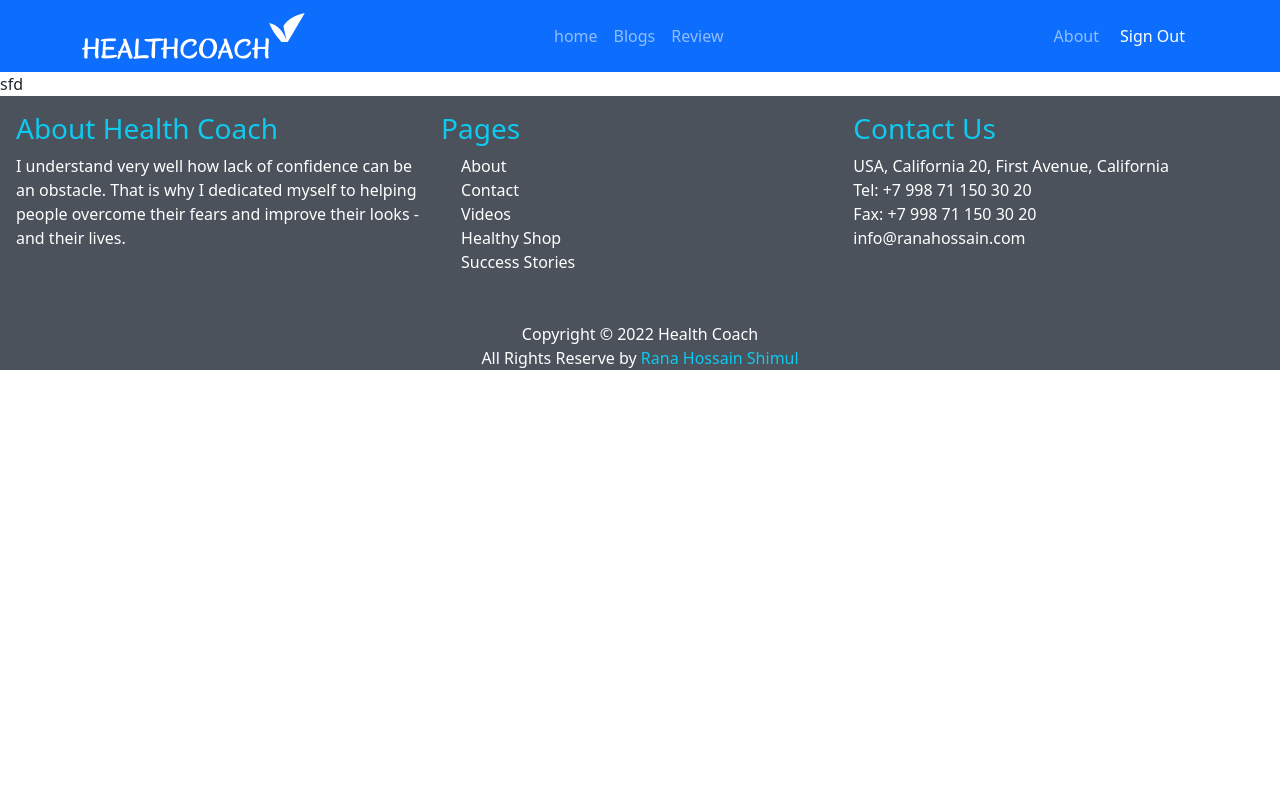
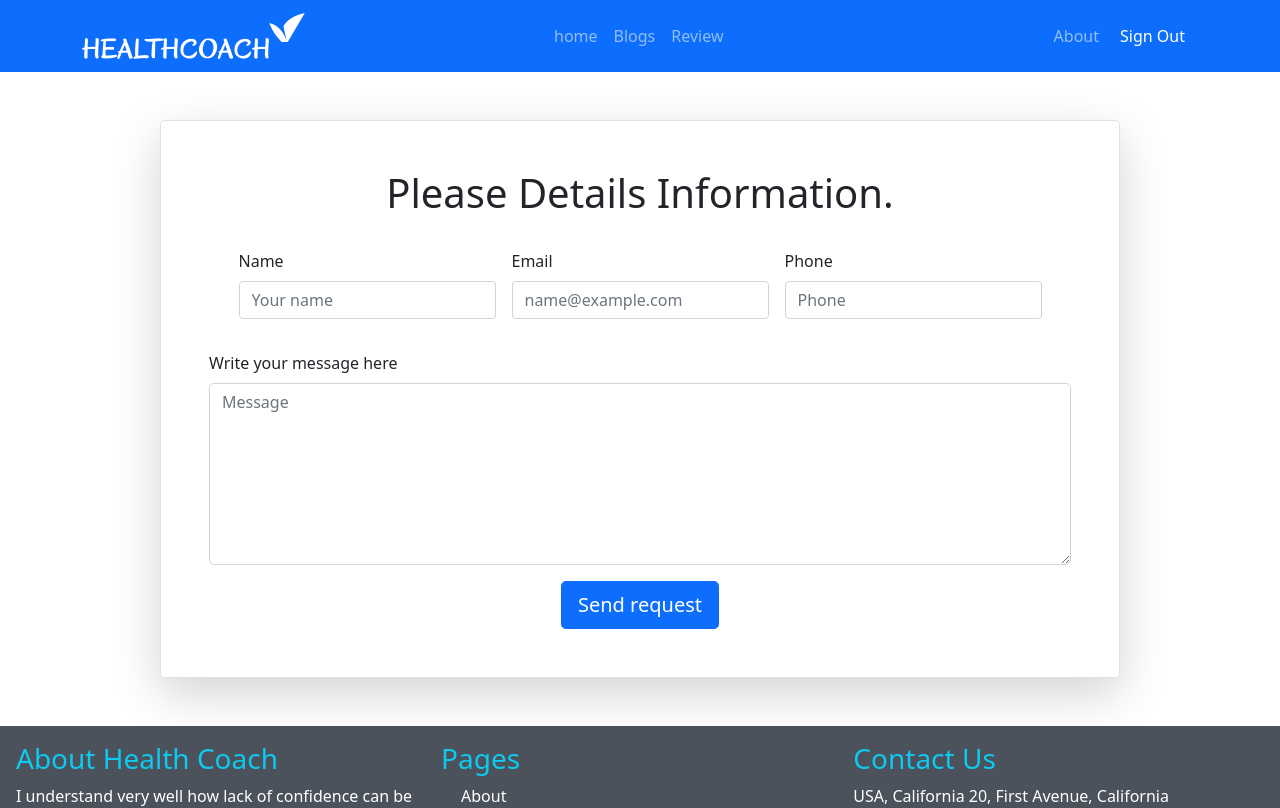
Before and after one commit to rana135/health-check, a React (Create React App) app: page /checkOut in a window 1280 px wide. Shown: the top 808 px of the page. Built offline with nearby package versions, Linux system fonts and the light colour scheme; no server answers; sample sign-in values are in the browser's storage.

Commit message:
checkOut part done

```diff
--- a/src/CheckOut/CheckOut.js
+++ b/src/CheckOut/CheckOut.js
@@ -2,8 +2,31 @@ import React from 'react';
 
 const CheckOut = () => {
     return (
-        <div>
-            sfd
+        <div className='w-75 mx-auto m-5 border p-5 rounded-3 checkOut shadow-lg'>
+            <h1 className='text-center'>Please Details Information.</h1>
+            <div className='text-center'></div>
+            <p></p>
+            <div className='d-flex justify-content-center p-3'>
+                <div className="mb-3">
+                    <label for="exampleFormControlInput1" className="form-label">Name</label>
+                    <input type="text" className="form-control" id="exampleFormControlInput1" placeholder="Your name" />
+                </div>
+                <div className="mb-3 ms-3">
+                    <label for="exampleFormControlInput1" className="form-label">Email</label>
+                    <input type="email" className="form-control" id="exampleFormControlInput1" placeholder="name@example.com" />
+                </div>
+                <div className="mb-3 ms-3">
+                    <label for="exampleFormControlInput1" className="form-label">Phone</label>
+                    <input type="text" className="form-control" id="exampleFormControlInput1" placeholder="Phone" />
+                </div>
+            </div>
+            <div className="mb-3">
+                <label for="exampleFormControlTextarea1" className="form-label">Write your message here</label>
+                <textarea className="form-control rounded-3" id="exampleFormControlTextarea1" rows="7" placeholder='Message'></textarea>
+            </div>
+            <div className='d-flex justify-content-center mt-3'>
+            <button type="button" class="btn btn-primary btn-lg">Send request</button>
+            </div>
         </div>
     );
 };
--- a/src/ServiceDetails/ServiceDetails.js
+++ b/src/ServiceDetails/ServiceDetails.js
@@ -6,9 +6,9 @@ const ServiceDetails = () => {
     const [show, setShow] = useState(true);
     const {serviceId} = useParams();
     return (
-        <div className='text-center p-5'>
+        <div className='text-center p-5 shadow-lg rounded-3'>
             <Alert show={show} variant="success">
-        <Alert.Heading>Do you really want to book it?!</Alert.Heading>
+        <Alert.Heading className='fs-1'>Do you really want to book it?!</Alert.Heading>
         <h2 className='text-center mt-3'>Product id:{serviceId}</h2>
             <div className='text-center'></div>
         <p>
```
